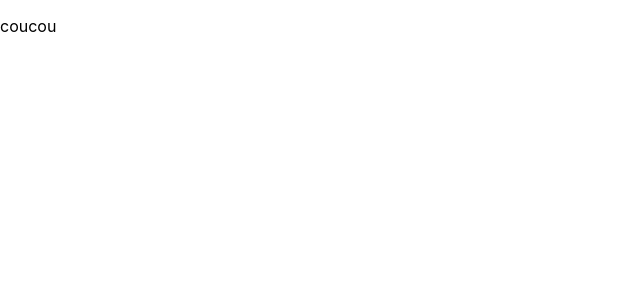
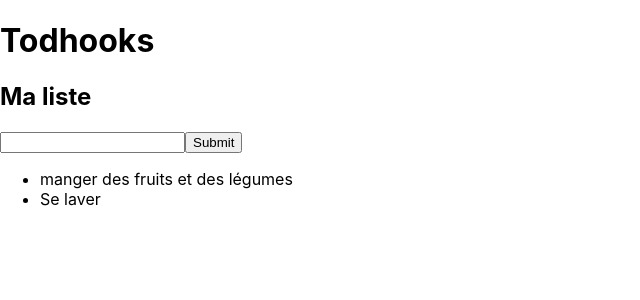
Before and after one commit to JonathanRixhon/todhooks, a React (Create React App) app: page / in a window 1280 px wide. Shown: the top 300 px of the page, without its empty margins (0-640 px from the left). Built offline with nearby package versions, Linux system fonts and the light colour scheme.

Commit message:
modularisation et création du form

```diff
--- a/src/components/App.jsx
+++ b/src/components/App.jsx
@@ -1,10 +1,29 @@
-import Reat, { useState, Fragment } from 'react'
+import React, { useState, Fragment } from 'react'
+
+import TodoForm from './TodoForm'
+import Todo from './Todo'
+import todoData from './todoData'
+
 function App() {
-	const [count, setcount] = useState(0)
+	const [todos, setTodos] = useState([...todoData])
 	return (
 		<Fragment>
-			<p>coucou</p>
+			<h1 aria-level='2' role='heading'>
+				Todhooks
+			</h1>
+			<section>
+				<h2 aria-level='2' role='heading'>
+					Ma liste
+				</h2>
+				<TodoForm />
+				<ul>
+					{todos.map((todo, index) => (
+						<Todo key={index} text={todo.text} index={todo.index} />
+					))}
+				</ul>
+			</section>
 		</Fragment>
 	)
 }
+
 export default App
--- /dev/null
+++ b/src/components/Todo.jsx
@@ -0,0 +1,5 @@
+import React from 'react'
+
+export default function Todo(props) {
+	return <li>{props.text}</li>
+}
--- /dev/null
+++ b/src/components/TodoForm.jsx
@@ -0,0 +1,15 @@
+import React from 'react'
+function TodoForm() {
+	const handleSubmit = e => {
+		e.preventDefault()
+		console.log(e.value)
+	}
+
+	return (
+		<form onSubmit={handleSubmit}>
+			<input type='text' />
+			<input type='submit' />
+		</form>
+	)
+}
+export default TodoForm
--- /dev/null
+++ b/src/components/todoData.js
@@ -0,0 +1,11 @@
+const todoData = [
+	{
+		text: 'manger des fruits et des légumes',
+		isCompleted: false,
+	},
+	{
+		text: 'Se laver',
+		isCompleted: false,
+	},
+]
+export default todoData
```
Also changed, not shown: src/serviceWorker.js (deleted, +0 -141 lines).
